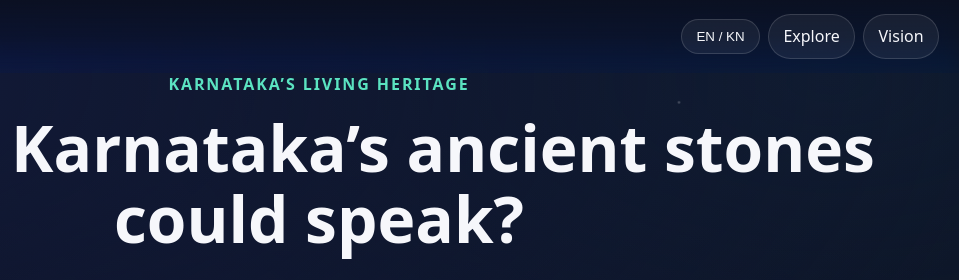
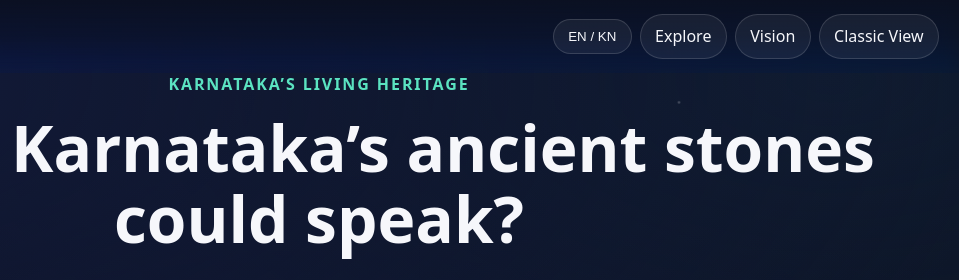
Before and after one commit to kallarem-code/karnataka-heritage-atlas, a plain HTML site: page index.html in a window 1280 px wide. Shown: the top 280 px of the page, 321-1280 px from the left. Drawn offline with nearby package versions, Linux system fonts and the light colour scheme.

Commit message:
Update index.html

```diff
--- a/index.html
+++ b/index.html
@@ -90,6 +90,7 @@
         <button class="btn lang" id="langToggle">EN / KN</button>
         <a class="btn" href="#categories" id="navExplore">Explore</a>
         <a class="btn" href="#vision" id="navVision">Vision</a>
+        <a class="btn" href="./home.html">Classic View</a
       </nav>
     </div>
   </header>
```
